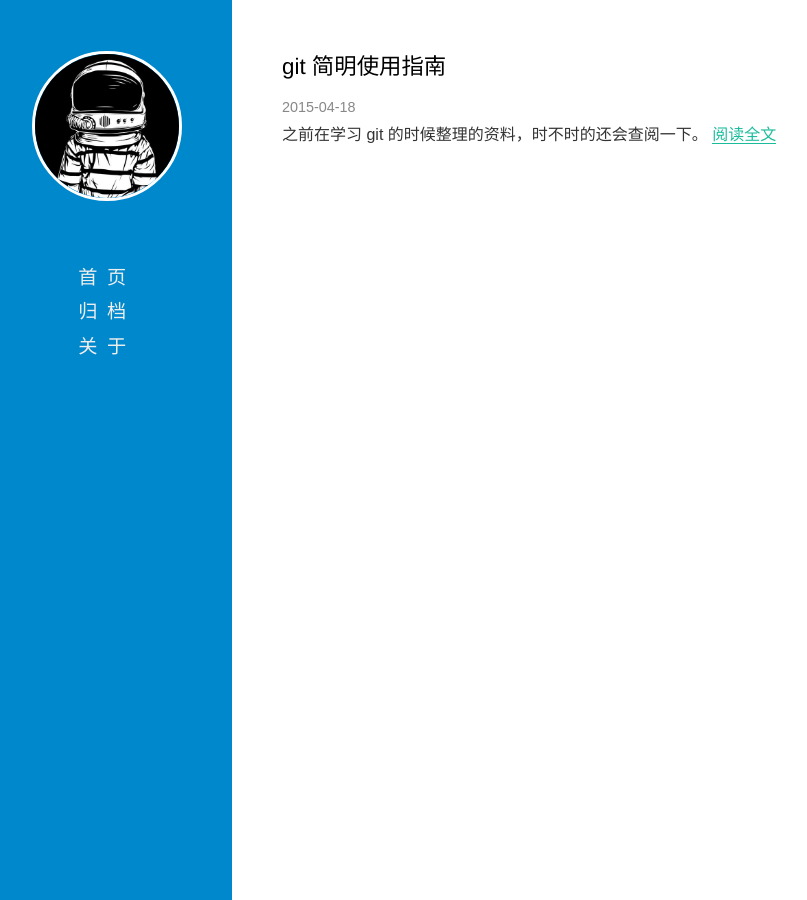
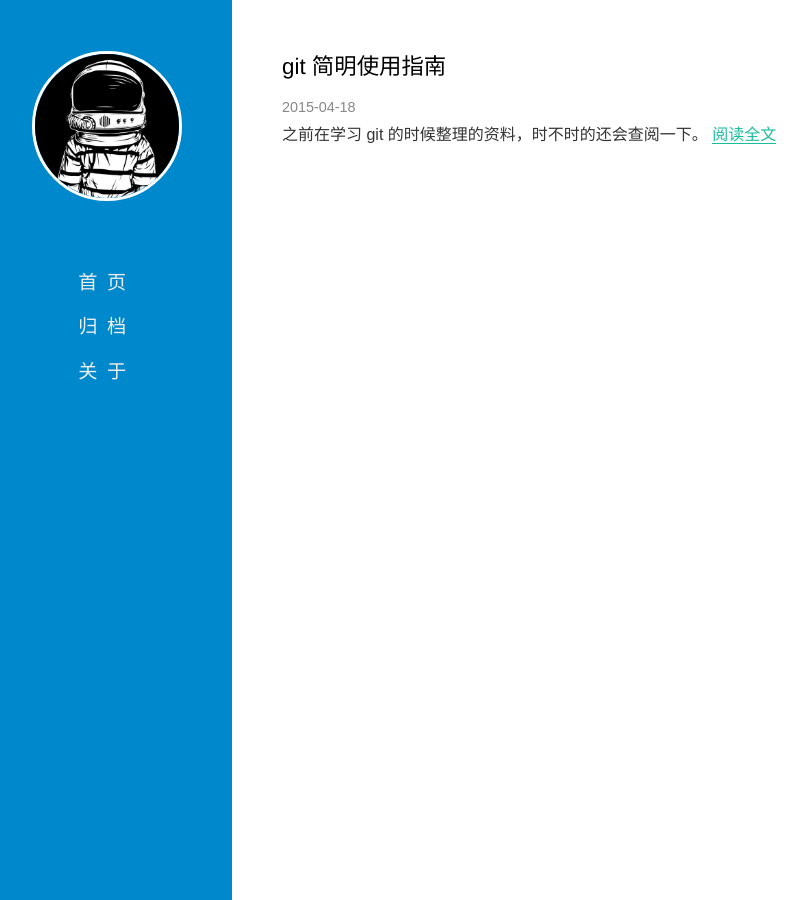
Before and after one commit to for-l00p/zhangziang.github.io, a Jekyll site: the page built from index.html, in a window 1280 px wide. Shown: the whole page, without its empty margins (18-825 px from the left). Built offline with Jekyll 4.4.1, drawn with Linux system fonts in a browser that asks for light colours.

Commit message:
same last

```diff
--- a/css/style.css
+++ b/css/style.css
@@ -36,9 +36,9 @@ nav {
     padding-bottom: 1px;
 }
 nav li {
-    padding: 0 5px;
+    padding: 5px 0;
 }
-nav li:onhover {
+nav li:hover {
     background: #333;
 }
 nav a,nav a:link,nav a:visited,nav a:active,nav a:hover{
```
